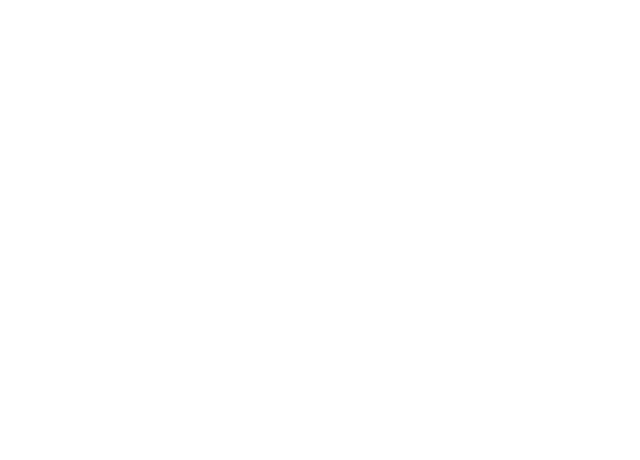
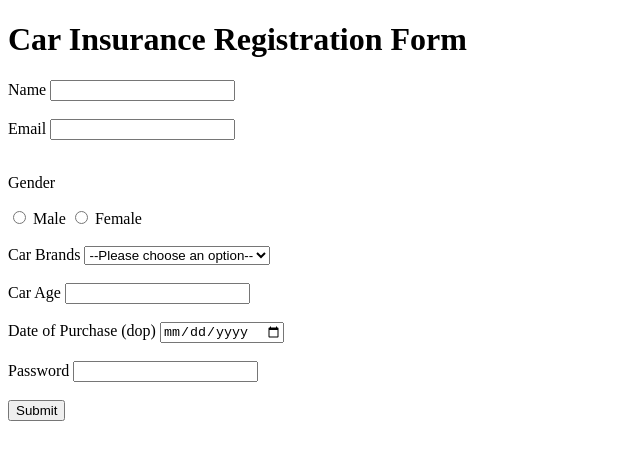
Before and after one commit to acciojob/car-insurance-form-hari200702, a website: page main.html in a window 1280 px wide. Shown: the whole page, without its empty margins (0-640 px from the left). Drawn offline with Linux system fonts and the light colour scheme.

Commit message:
created a submission

```diff
--- a/main.html
+++ b/main.html
@@ -1,16 +1,61 @@
+
 <!DOCTYPE html>
+<html lang="en">
+<head>
+    <meta charset="UTF-8">
+    <title>Car Insurance Registration Form</title>
+</head>
+<body>
 
-<html>
+    <h1>Car Insurance Registration Form</h1>
 
-<head>
-	<link rel="stylesheet" href="styles.css">
-</head>
+    <form action="#" method="post">
 
-<body>
-	<!-- the entire body must be written by student -->
-    <script type="text/javascript" src="./script.js">
-</script>
+        <label for="name">Name</label>
+        <input type="text" id="name" name="name" required>
+        <br><br>
+
+        <label for="email">Email</label>
+        <input type="email" id="email" name="email" required>
+        <br><br>
+
+        <p>Gender</p>
+
+        <input type="radio" id="gender_m" name="gender"
+               value="male" required>
+        <label for="gender_m">Male</label>
+
+        <input type="radio" id="gender_f" name="gender"
+               value="female">
+        <label for="gender_f">Female</label>
+
+        <br><br>
+
+        <label for="cars">Car Brands</label>
+        <select id="cars" name="cars">
+            <option value="">--Please choose an option--</option>
+            <option value="BMW">BMW</option>
+            <option value="Audi">Audi</option>
+            <option value="Mercedes">Mercedes</option>
+        </select>
+
+        <br><br>
+
+        <label for="carage">Car Age</label>
+        <input type="number" id="carage" name="carage" required>
+        <br><br>
+
+        <label for="dop">Date of Purchase (dop)</label>
+        <input type="date" id="dop" name="dop" required>
+        <br><br>
+
+        <label for="password">Password</label>
+        <input type="password" id="password" name="password" required>
+        <br><br>
+
+        <button type="submit">Submit</button>
+
+    </form>
 
 </body>
-
 </html>
```
